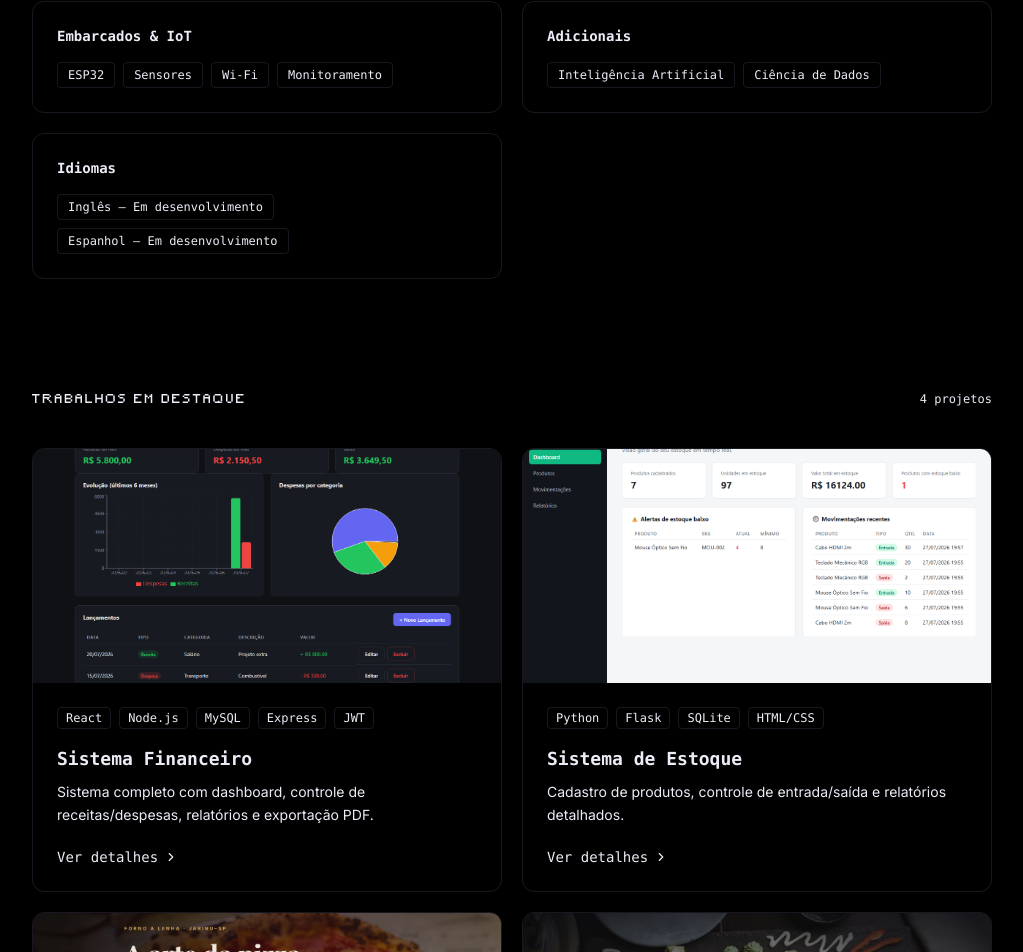
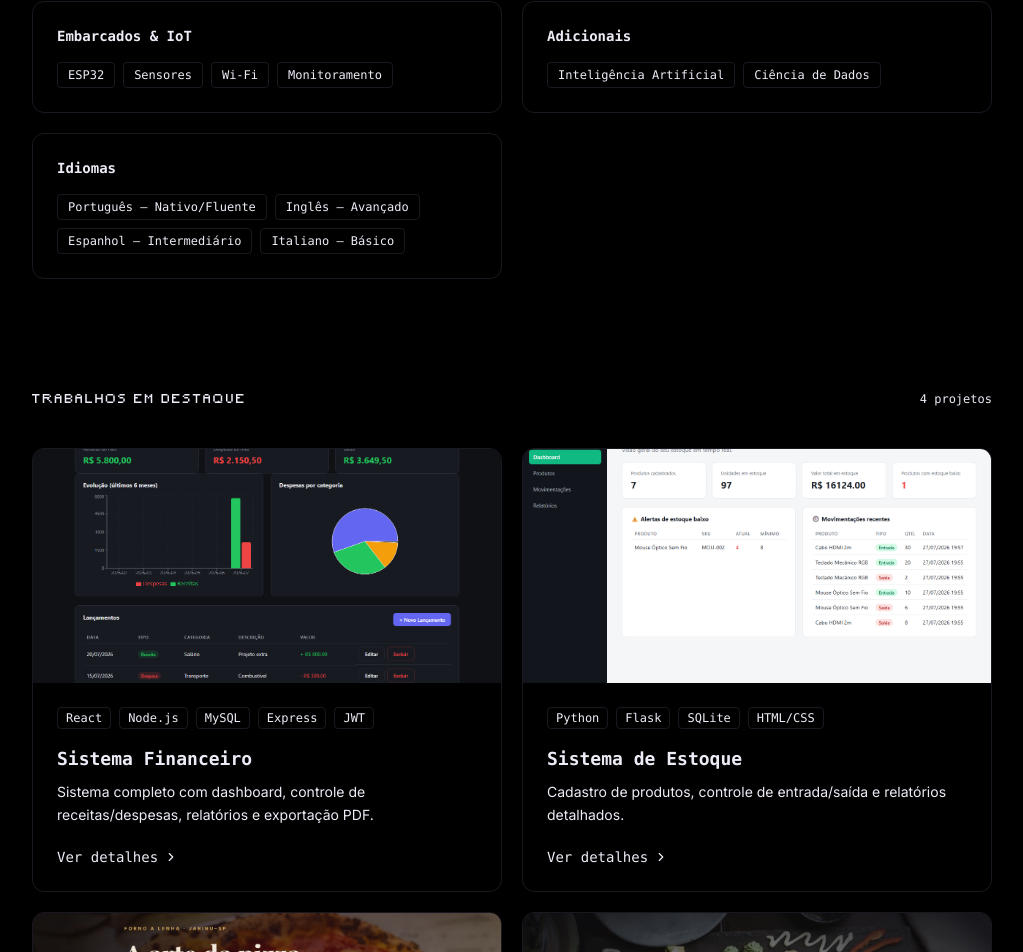
Before and after one commit to luizhenriquefernandes20-svg/portfolio, a React (Vite) app: page / in a window 1280 px wide. Shown: the part 1103-2055 px from the top of the page, without its empty margins (128-1151 px from the left). Built offline with nearby package versions, Linux system fonts and the light colour scheme.

Commit message:
feat: update Idiomas with real proficiency levels

```diff
--- a/src/app/data.ts
+++ b/src/app/data.ts
@@ -262,5 +262,8 @@ export const skillGroups: { label: string; items: string[] }[] = [
   { label: "Ferramentas", items: ["Docker", "Git", "JWT", "Swagger", "WebSockets"] },
   { label: "Embarcados & IoT", items: ["ESP32", "Sensores", "Wi-Fi", "Monitoramento"] },
   { label: "Adicionais", items: ["Inteligência Artificial", "Ciência de Dados"] },
-  { label: "Idiomas", items: ["Inglês — Em desenvolvimento", "Espanhol — Em desenvolvimento"] },
+  {
+    label: "Idiomas",
+    items: ["Português — Nativo/Fluente", "Inglês — Avançado", "Espanhol — Intermediário", "Italiano — Básico"],
+  },
 ];
```
